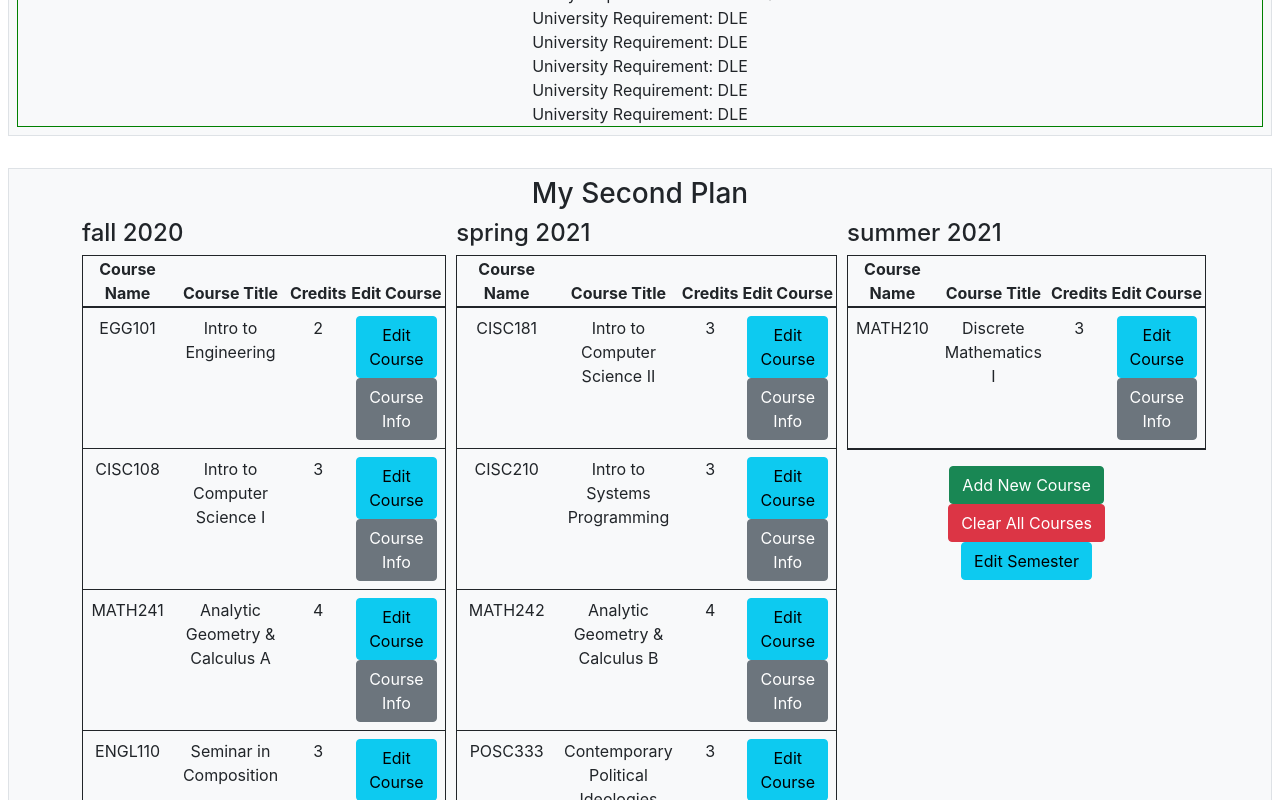
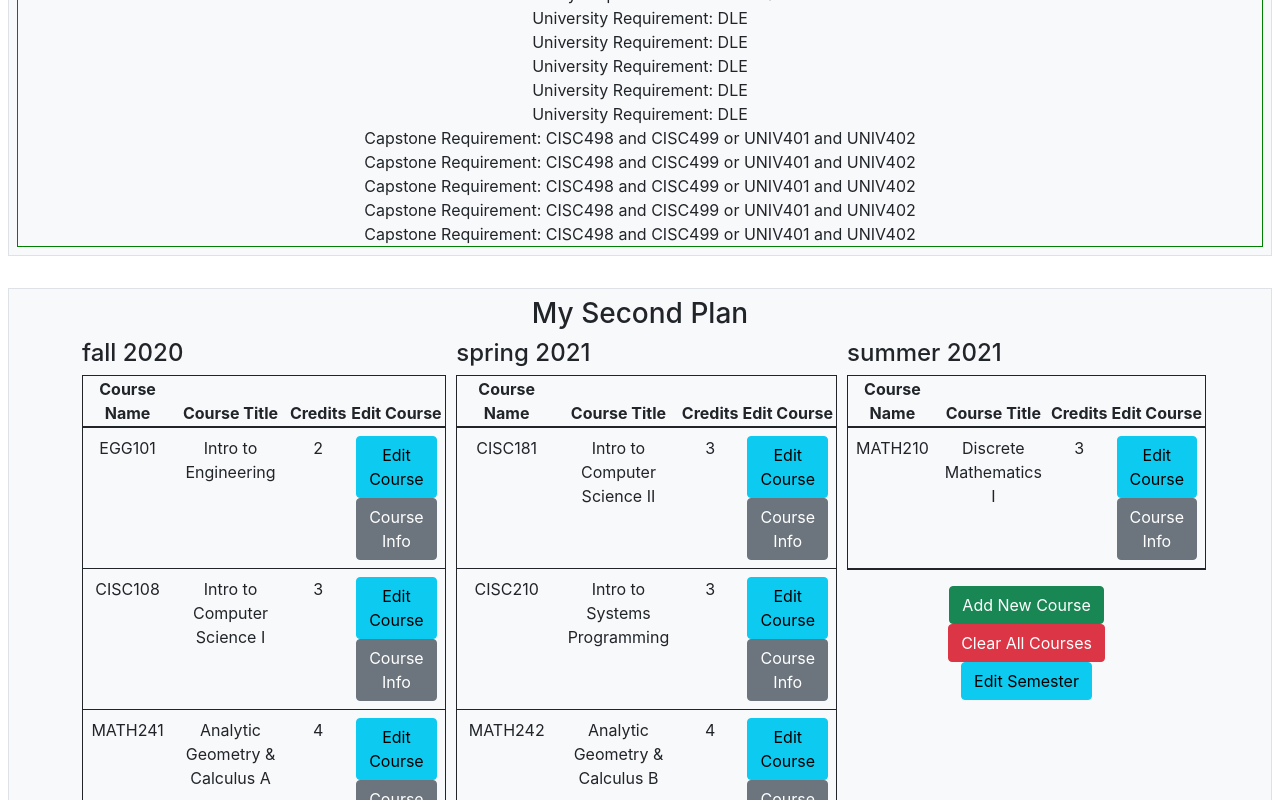
Before and after one commit to UD-CISC275-S22/cis-scheduler-team-18, a React (Create React App) app: page / in a window 1280 px wide. Shown: the part 4420-5220 px from the top of the page. Built offline with nearby package versions, Linux system fonts and the light colour scheme.

Commit message:
check capstone Req

```diff
--- a/src/components/CheckDegreeReqs.tsx
+++ b/src/components/CheckDegreeReqs.tsx
@@ -211,9 +211,54 @@ export function CheckDegreeReq({ plan }: { plan: Plan }): JSX.Element {
             ];
         }
     }
+
+    function checkCapstone(classes: Course[]) {
+        //can either be CISC498 + CISC499 or UNIV401 + UNIV 402
+        const CISC = classes.find(
+            (course: Course): boolean =>
+                course.code === "CISC498" || course.code === "CISC 499"
+        );
+
+        const UNIV = classes.find(
+            (course: Course): boolean =>
+                course.code === "UNIV401" || course.code === "UNIV 401"
+        );
+
+        if (CISC) {
+            const CISC2 = classes.find(
+                (course: Course): boolean =>
+                    course.code === "CISC499" || course.code === "CISC 499"
+            );
+
+            if (!CISC2) {
+                missingRequirements = [
+                    ...missingRequirements,
+                    "Capstone Requirement: CISC499"
+                ];
+            }
+        } else if (UNIV) {
+            const UNIV2 = classes.find(
+                (course: Course): boolean =>
+                    course.code === "UNIV402" || course.code === "UNIV 402"
+            );
+
+            if (!UNIV2) {
+                missingRequirements = [
+                    ...missingRequirements,
+                    "Capstone Requirement: UNIV402"
+                ];
+            }
+        } else {
+            missingRequirements = [
+                ...missingRequirements,
+                "Capstone Requirement: CISC498 and CISC499 or UNIV401 and UNIV402"
+            ];
+        }
+    }
     plan.semesters.map((sem: Semester) => checkBreadths(sem.courses));
     plan.semesters.map((sem: Semester) => checkMultiCultural(sem.courses));
     plan.semesters.map((sem: Semester) => checkDLE(sem.courses));
+    plan.semesters.map((sem: Semester) => checkCapstone(sem.courses));
     return (
         <div className="boxed">
             {missingRequirements.map((req: string) => (
```
